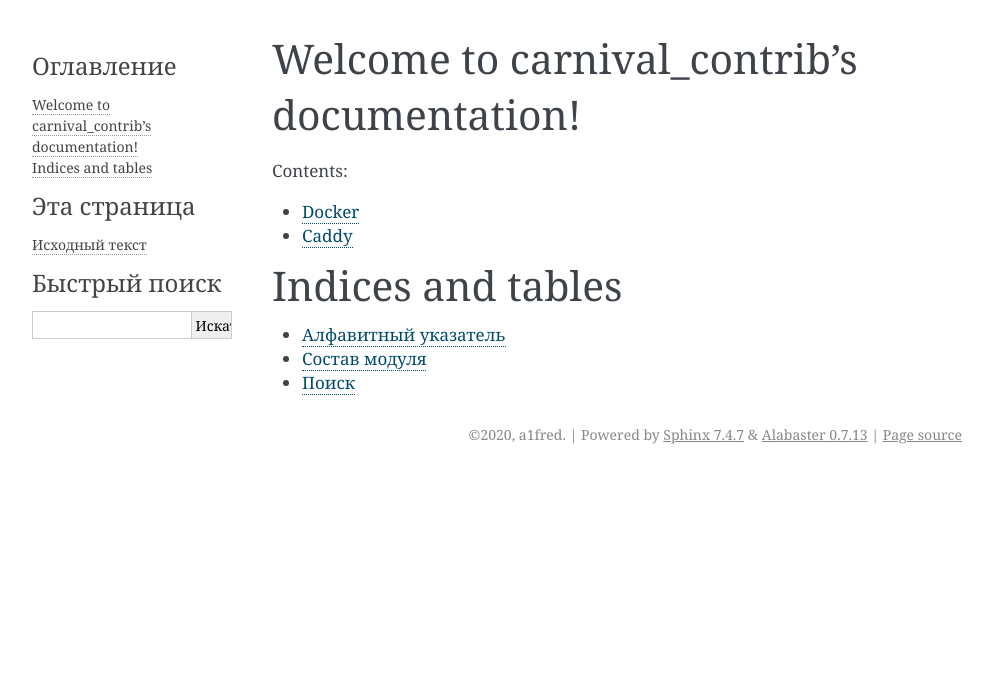
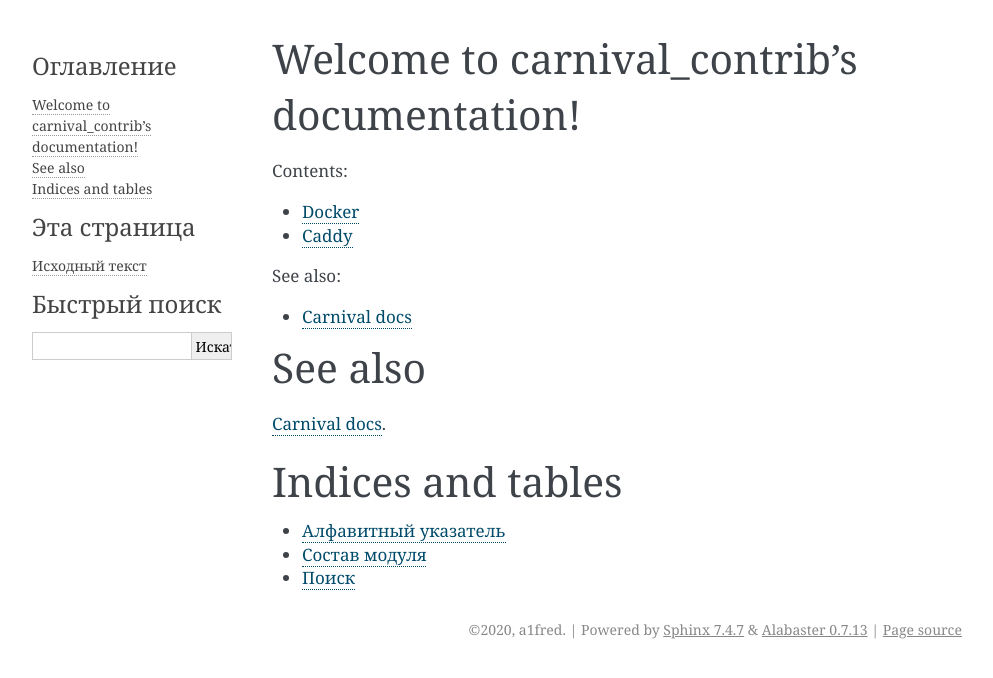
Before and after one commit to carnival-org/carnival-contrib, a Sphinx documentation site: the page built from docs/source/index.rst, in a window 1280 px wide. Shown: the top 678 px of the page, without its empty margins (148-1141 px from the left). Built offline with Sphinx 7.4.7, drawn with Linux system fonts in a browser that asks for light colours.

Commit message:
docs contrib link

```diff
--- a/docs/source/index.rst
+++ b/docs/source/index.rst
@@ -13,6 +13,16 @@
    docker.rst
    caddy.rst
 
+.. toctree::
+   :maxdepth: 2
+   :caption: See also:
+
+   Carnival docs <https://carnival.readthedocs.io/projects/contrib/en/latest/>
+
+See also
+=============
+`Carnival docs <https://carnival.readthedocs.io/projects/contrib/en/latest/>`_.
+
 
 
 Indices and tables
```
